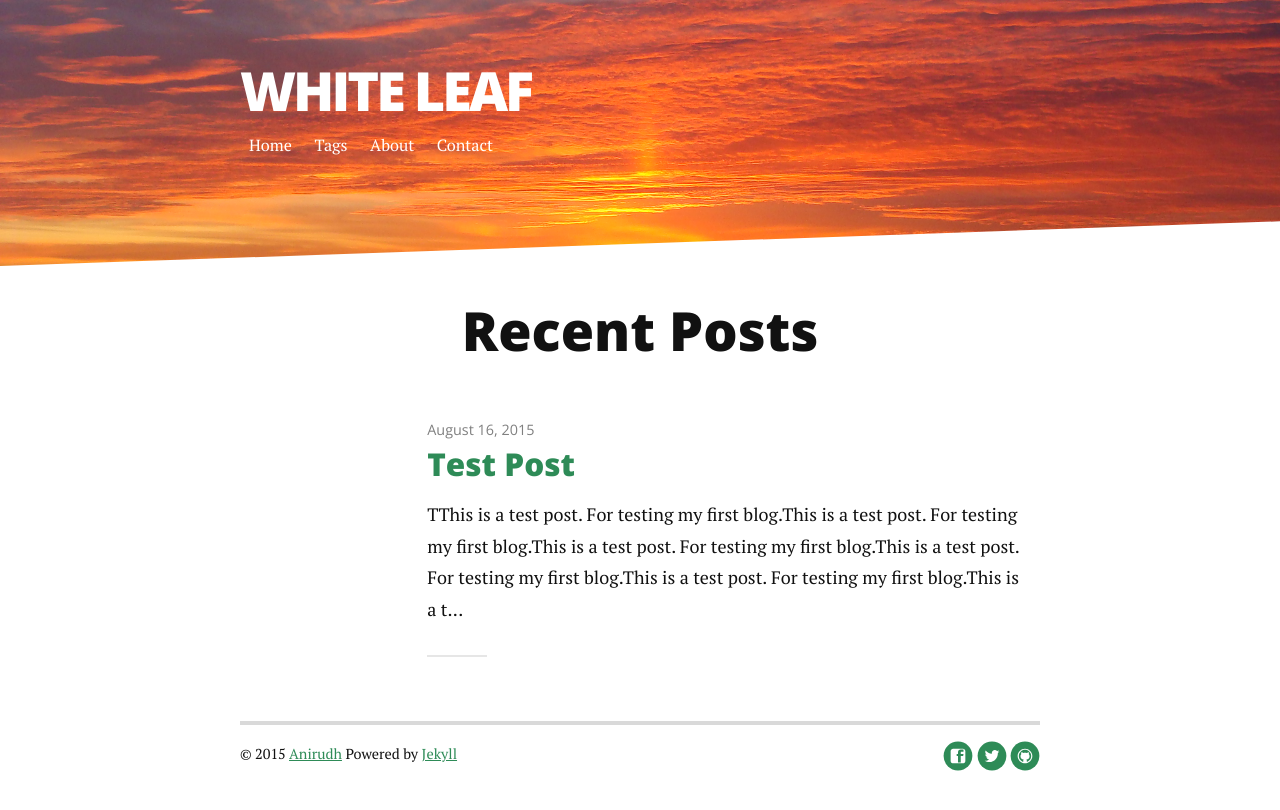
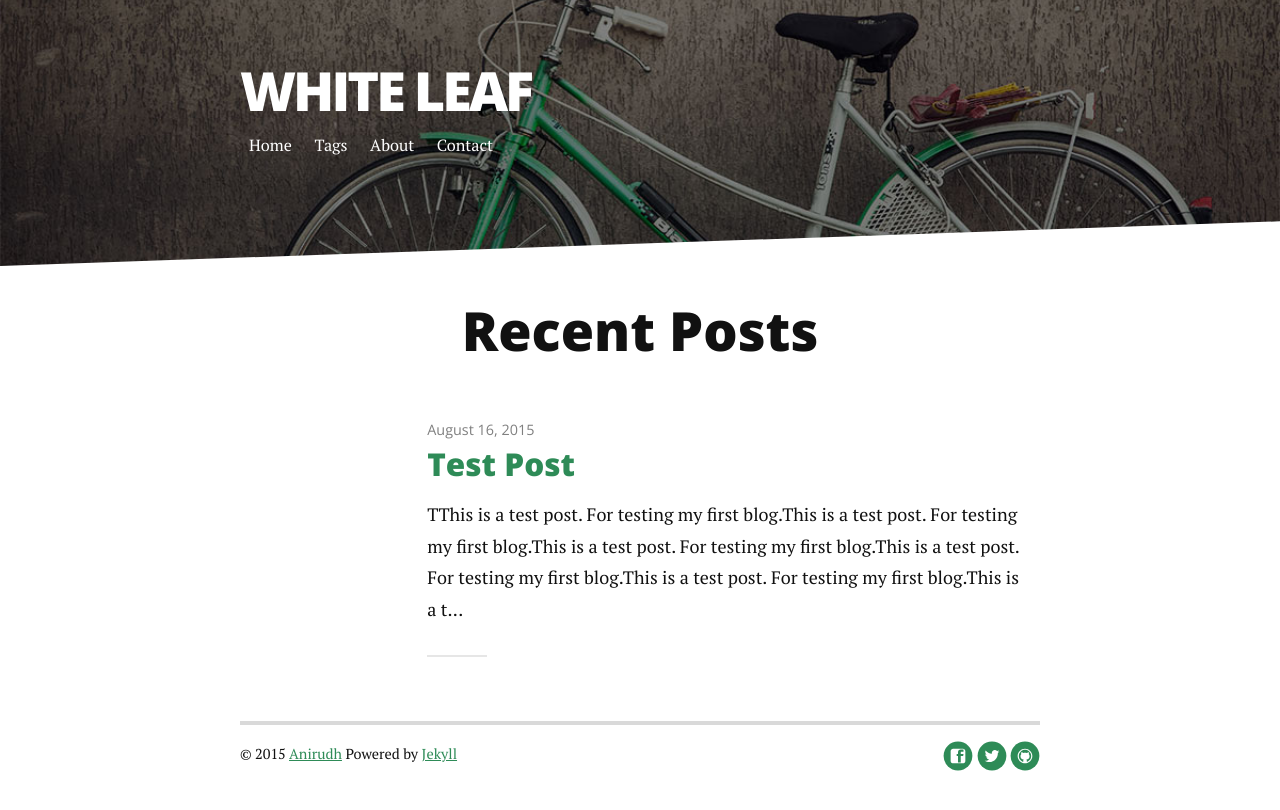
Before and after one commit to anirudh708/anirudh708.github.com, a Jekyll site: the page built from index.html, in a window 1280 px wide. Shown: the top 810 px of the page. Built offline with Jekyll 4.4.1, drawn with Linux system fonts in a browser that asks for light colours; nearby versions of some CDN libraries; Markdown is read by kramdown in place of the engine named in the settings; the list of posts is cut into pages by our own code.

Commit message:
background again bike

```diff
--- a/assets/css/style.css
+++ b/assets/css/style.css
@@ -782,7 +782,7 @@ dd
 .header
 {
 	background-color: seagreen;
-	background-image: url("../img/sunset.jpg");
+	background-image: url("../img/touring.jpg");
 	background-position: center center;
 	background-size: cover;
 	color: white;
```
